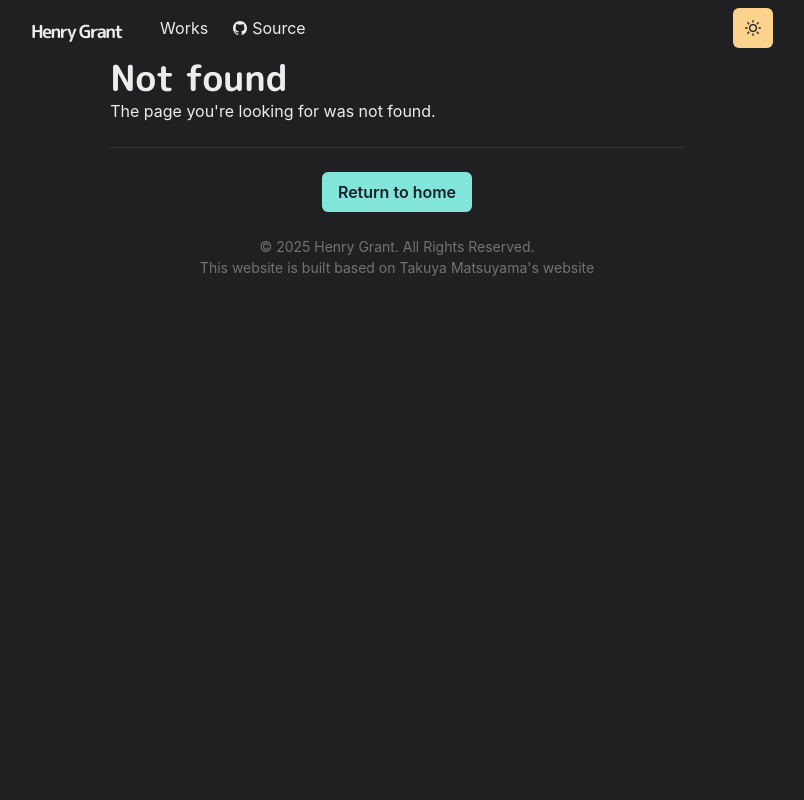
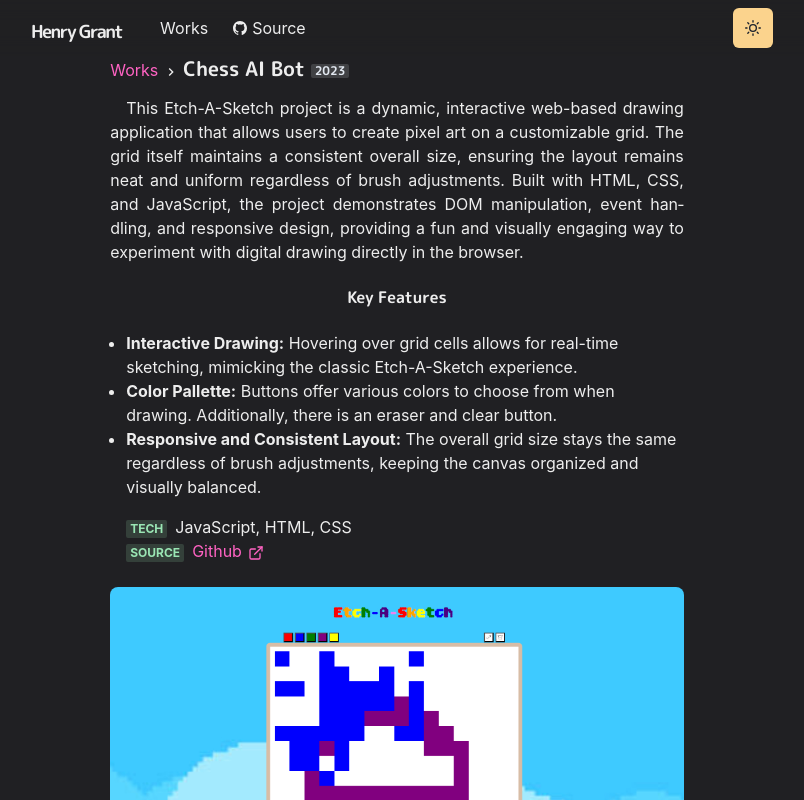
Before and after one commit to QloYz/qloyz-homepage, a Next.js app: page /works/etch in a window 1280 px wide. Before the commit this address had no page. Shown: the top 800 px of the page, without its empty margins (243-1047 px from the left). Built offline with nearby package versions, Linux system fonts and the light colour scheme.

Commit message:
added new work

```diff
--- a/pages/works.js
+++ b/pages/works.js
@@ -9,6 +9,7 @@ import pythumbnail from "../public/images/works/pwthumbnail.png"
 import chthn from '../public/images/works/chthumb.png'
 import gitTh from '../public/images/works/gitThumb.png'
 import chessTh from '../public/images/works/chessThumbn.jpg'
+import etchTh from '../public/images/works/etchThumb1.png'
 
 const Works = () => (
   <Layout title="Works">
@@ -40,6 +41,11 @@ const Works = () => (
             A terminal-based chess game in Python with an AI opponent that makes greedy moves.
           </WorkGridItem>
         </Section>
+        <Section>
+          <WorkGridItem id="etch" title="Etch-A-Sketch" thumbnail={etchTh}>
+            Browser-based drawing game inspired by the Etch-A-Sketch toy.
+          </WorkGridItem>
+        </Section>
       </SimpleGrid>
 
       <Section delay={0.2}>
--- /dev/null
+++ b/pages/works/etch.js
@@ -0,0 +1,69 @@
+import {
+  Container,
+  Badge,
+  Link,
+  List,
+  ListItem,
+  UnorderedList,
+  Center,
+  Heading
+} from '@chakra-ui/react'
+import Layout from '../../components/layouts/article'
+import { ExternalLinkIcon } from '@chakra-ui/icons'
+import { Title, WorkImage, Meta } from '../../components/work'
+import P from '../../components/paragraph'
+
+const Work = () => (
+  <Layout title="Chess AI">
+    <Container>
+      <Title>
+        Chess AI Bot <Badge>2023</Badge>
+      </Title>
+      <P>
+        This Etch-A-Sketch project is a dynamic, interactive web-based drawing application that allows users to create
+        pixel art on a customizable grid. The grid itself maintains a consistent overall size, ensuring the layout remains
+        neat and uniform regardless of brush adjustments. Built with HTML, CSS, and JavaScript, the project demonstrates DOM
+        manipulation, event handling, and responsive design, providing a fun and visually engaging way to experiment with
+        digital drawing directly in the browser.
+      </P>
+
+      <Heading as="h4" fontSize={16} my={6}>
+        <Center>Key Features</Center>
+      </Heading>
+      <UnorderedList my={4}>
+        <ListItem>
+          <strong>Interactive Drawing:</strong> Hovering over grid cells allows for real-time sketching,
+          mimicking the classic Etch-A-Sketch experience.
+        </ListItem>
+        <ListItem>
+          <strong>Color Pallette:</strong> Buttons offer various colors to choose from when drawing. Additionally, there is an
+          eraser and clear button.
+        </ListItem>
+        <ListItem>
+          <strong>Responsive and Consistent Layout:</strong> The overall grid size stays the same regardless of brush adjustments,
+          keeping the canvas organized and visually balanced.
+        </ListItem>
+      </UnorderedList>
+
+      <List ml={4} my={4}>
+        <ListItem>
+          <Meta>Tech</Meta>
+          <span>JavaScript, HTML, CSS</span>
+        </ListItem>
+        <ListItem>
+          <Meta>Source</Meta>
+          <Link href="https://github.com/QloYz/etch-a-sketch">
+            Github <ExternalLinkIcon mx="2px" />
+          </Link>
+        </ListItem>
+      </List>
+
+      <Center my={6}>
+        <WorkImage src="/images/works/etchExample.png" alt="Etch-A-Sketch Example 1" />
+      </Center>
+    </Container>
+  </Layout>
+)
+
+export default Work
+export { getServerSideProps } from '../../components/chakra'
```
Also changed, not shown: public/images/works/etchExample.png (added), 1 other file (tests, documents, lock files or other folders).
